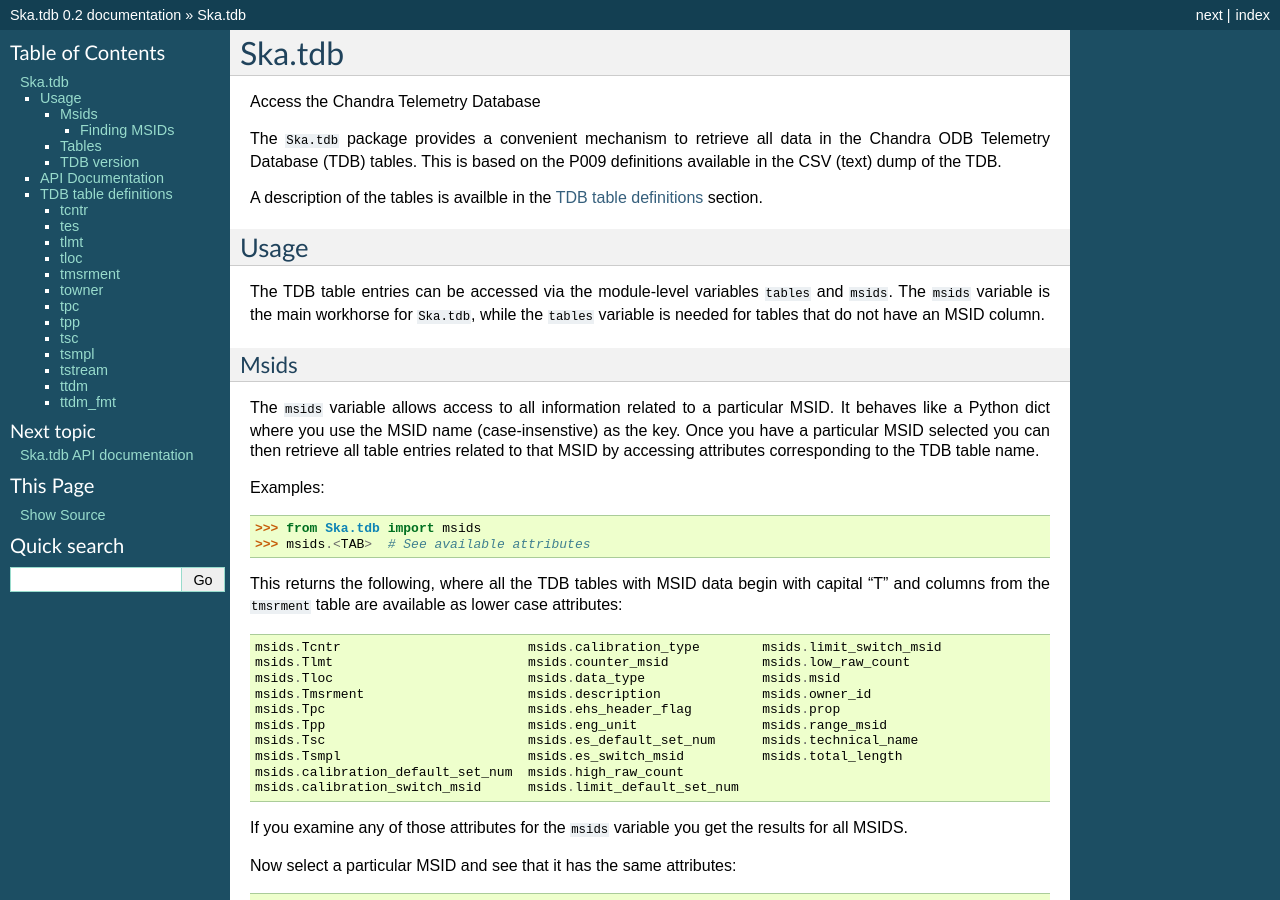
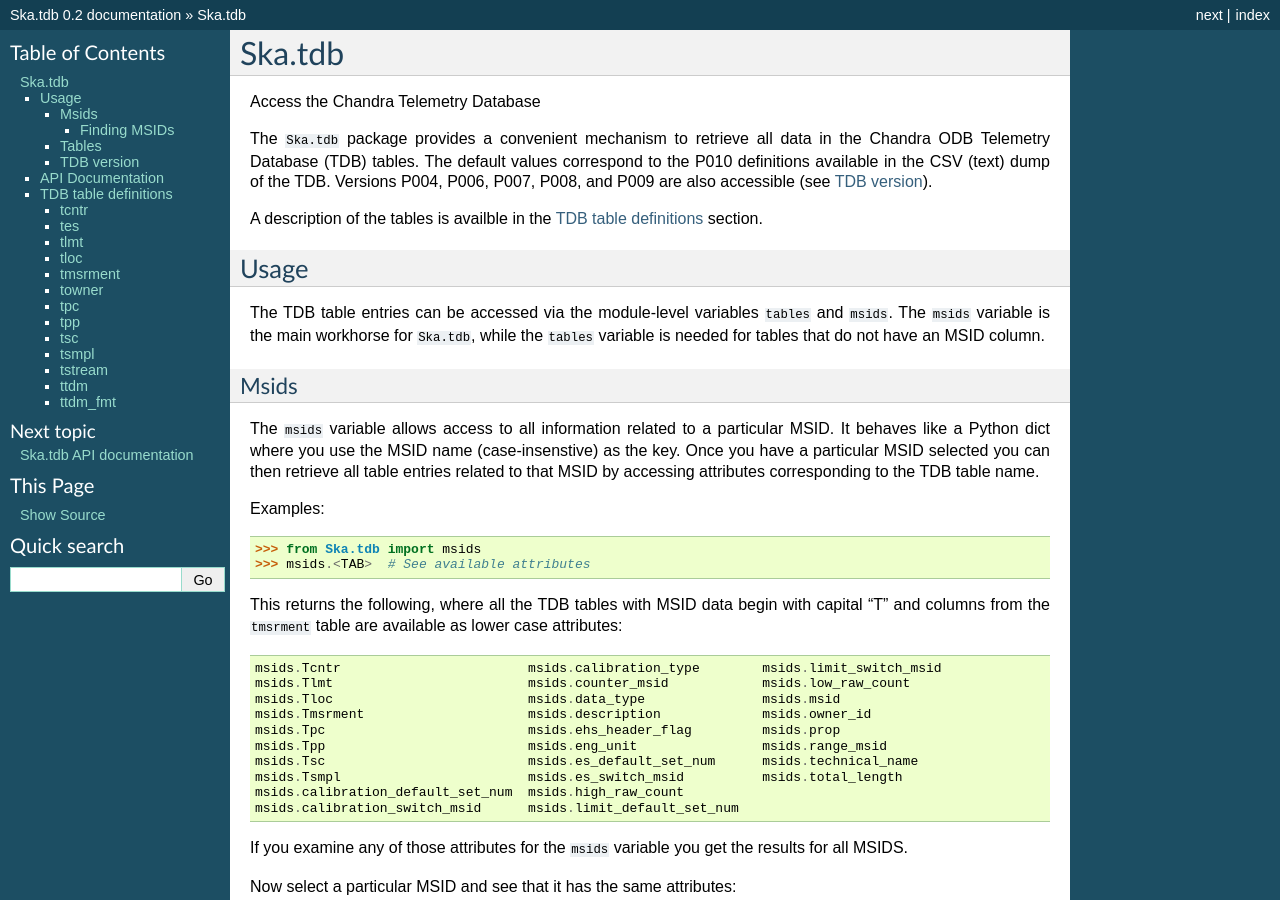
Before and after one commit to sot/ska_tdb, a Sphinx documentation site: the page built from doc/index.rst, in a window 1280 px wide and 900 px high. Built offline with Sphinx 7.4.7, drawn with Linux system fonts in a browser that asks for light colours.

Commit message:
Minor doc tweak

```diff
--- a/doc/index.rst
+++ b/doc/index.rst
@@ -2,10 +2,10 @@
 ========
 Access the Chandra Telemetry Database
 
-
 The ``Ska.tdb`` package provides a convenient mechanism to retrieve all data in
-the Chandra ODB Telemetry Database (TDB) tables.  This is based on the P009
-definitions available in the CSV (text) dump of the TDB.
+the Chandra ODB Telemetry Database (TDB) tables.  The default values correspond
+to the P010 definitions available in the CSV (text) dump of the TDB.  Versions
+P004, P006, P007, P008, and P009 are also accessible (see `TDB version`_).
 
 A description of the tables is availble in the `TDB table definitions`_ section.
 
```
